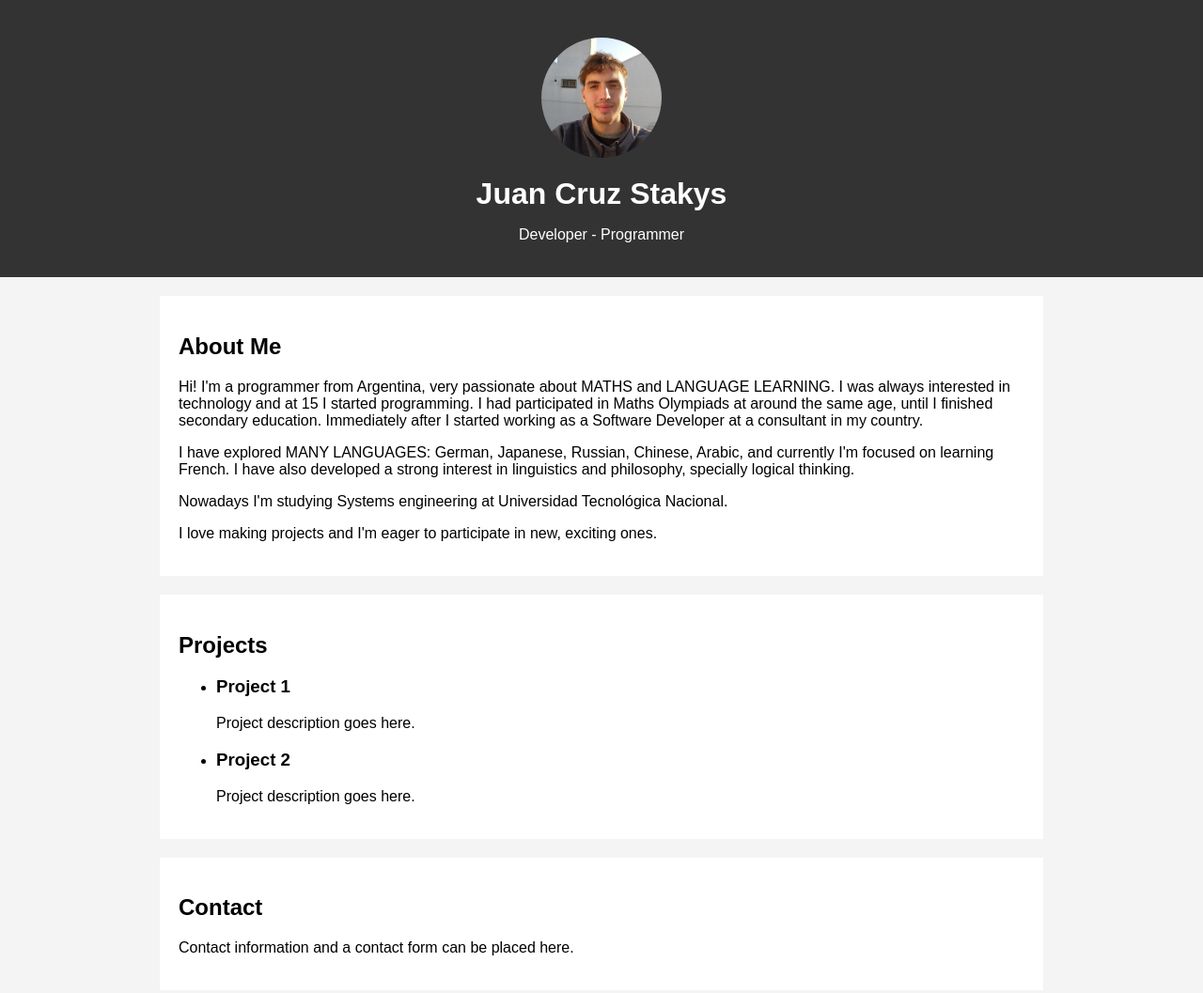
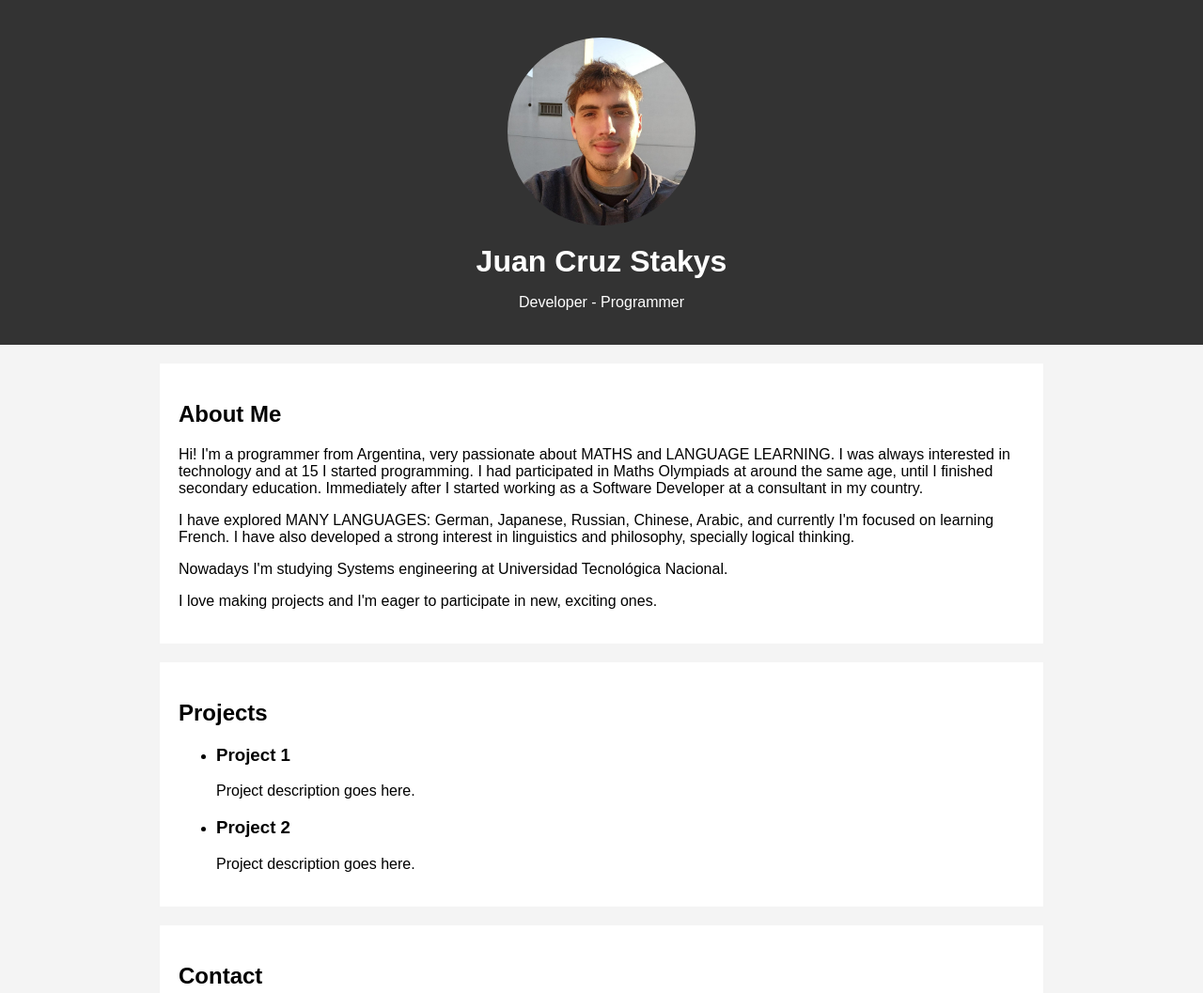
Before and after one commit to juanstakys/old-website, a plain HTML site: page index.html in a window 1280 px wide. Shown: the top 1057 px of the page at 94% size. Drawn offline with Linux system fonts and the light colour scheme.

Commit message:
Image size

```diff
--- a/style.css
+++ b/style.css
@@ -23,8 +23,8 @@ body {
         }
 
         .profile-image {
-            width: 10%;
-            height: 10%;
+            width: 200px;
+            height: 200px;
             border-radius: 50%;
             margin: 20px auto;
             display: block;
```
